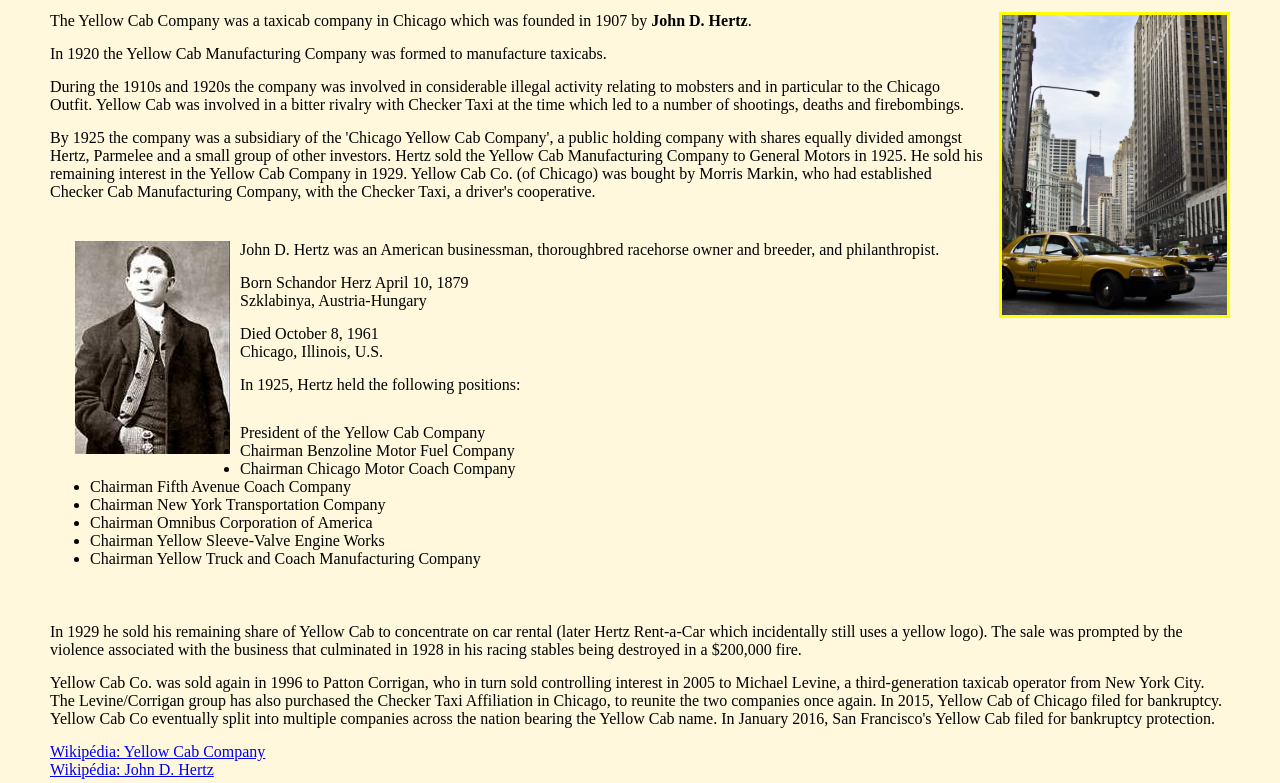
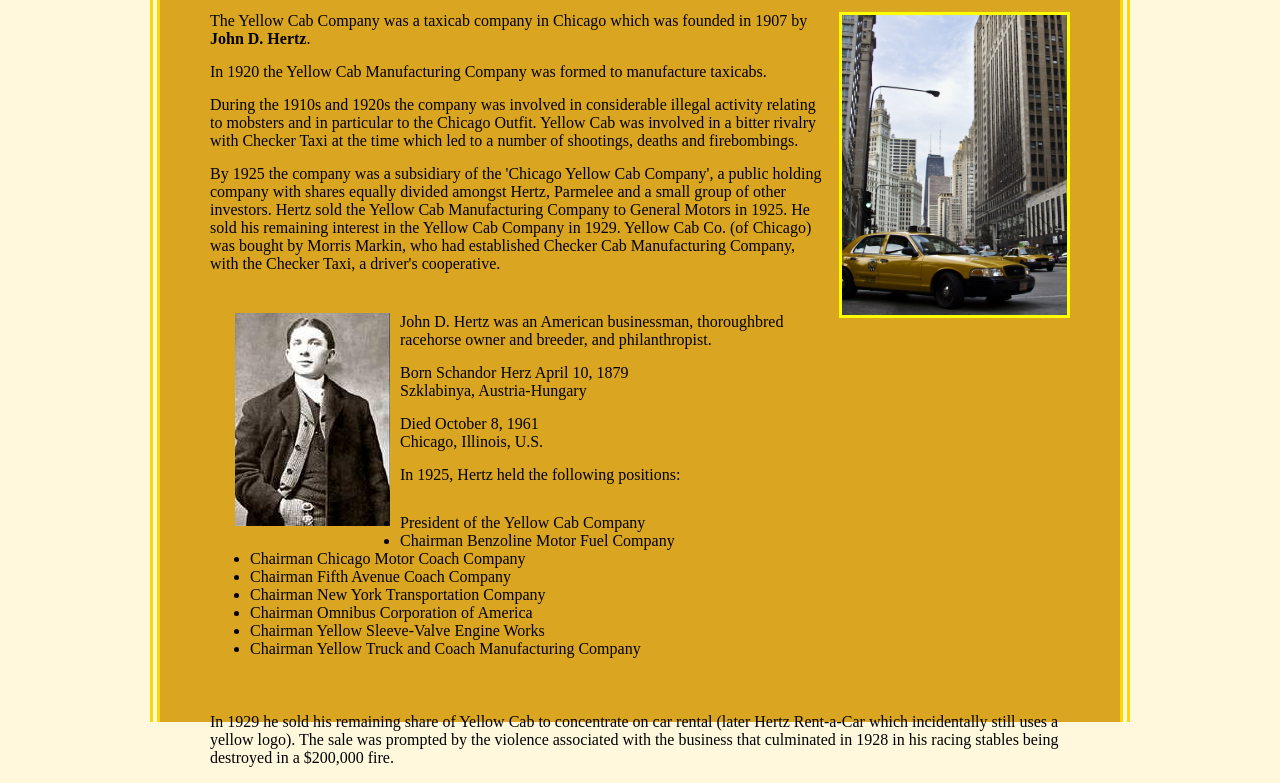
Before and after one commit to Lali98/Taxi, a plain HTML site: page index.html in a window 1280 px wide. Shown: the part 78-861 px from the top of the page. Drawn offline with Linux system fonts and the light colour scheme; files whose address does not match are found by name.

Commit message:
frissítés

```diff
--- a/taxi.css
+++ b/taxi.css
@@ -2,3 +2,12 @@
     float: right;
     height: 300px;
 }
+#content{
+    background-color: goldenrod;
+}
+body{
+    width: 960px;
+    margin: auto;
+    border-right: 10px double gold;
+    border-left: 10px double gold;
+}
```
